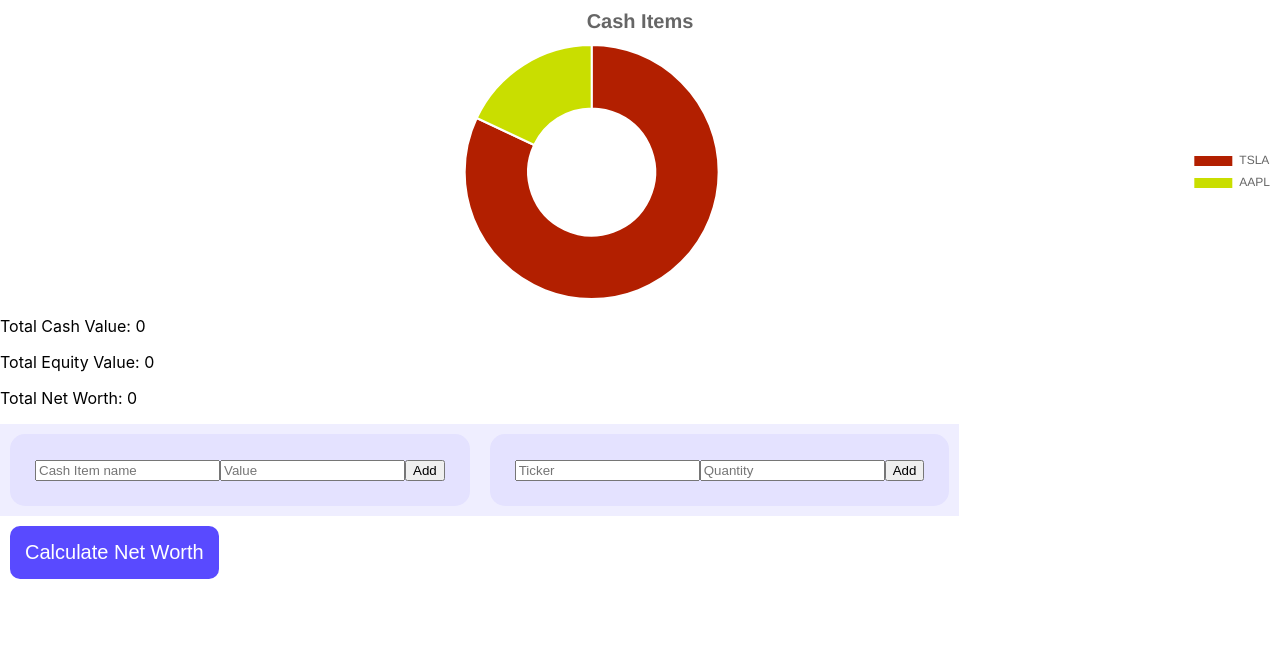
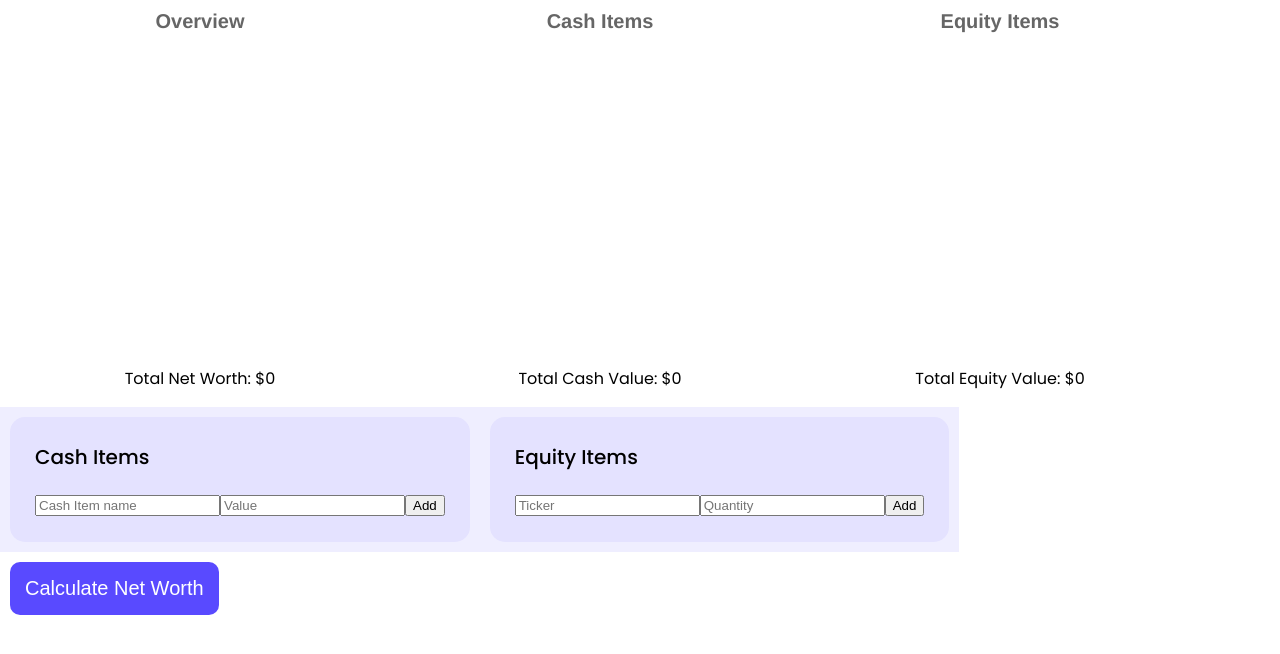
Before and after one commit to Dominic-C/net_worth_calculator, a React (Create React App) app: page / in a window 1280 px wide. Shown: the top 654 px of the page. Built offline with nearby package versions, Linux system fonts and the light colour scheme.

Commit message:
add graphs for other items

```diff
--- a/public/index.html
+++ b/public/index.html
@@ -24,6 +24,8 @@
       work correctly both with client-side routing and a non-root public URL.
       Learn how to configure a non-root public URL by running `npm run build`.
     -->
+    <link rel="preconnect" href="https://fonts.gstatic.com">
+    <link href="https://fonts.googleapis.com/css2?family=Poppins:ital,wght@0,100;0,200;0,300;0,400;0,500;0,600;0,700;0,800;0,900;1,100;1,200;1,300;1,400;1,500;1,600;1,700;1,800;1,900&display=swap" rel="stylesheet">
     <title>React App</title>
   </head>
   <body>
--- a/src/Components/CashPanel/CashPanel.js
+++ b/src/Components/CashPanel/CashPanel.js
@@ -14,6 +14,7 @@ const cashPanel = (props) => {
         })
     }
     return (<div className={classes.CashPanel}>
+        <p className={classes.description}>{props.description}</p>
         {entries}
         <NewCashEntry inputChanged={props.inputChanged} clicked={props.addCashEntryHandler} newCashItem={props.newCashItem}/>
     </div>);
--- a/src/Components/CashPanel/CashPanel.module.css
+++ b/src/Components/CashPanel/CashPanel.module.css
@@ -5,3 +5,10 @@
     margin: 10px;
     border-radius: 15px;
 }
+
+
+.description {
+    margin-top: 0;
+    font-size: 20px;
+    font-weight: 500;
+}
--- a/src/Components/DoghnutGraph/DoughnutGraph.js
+++ b/src/Components/DoghnutGraph/DoughnutGraph.js
@@ -1,5 +1,6 @@
 import React from "react";
 import {Doughnut} from 'react-chartjs-2';
+import classes from "./DoughnutGraph.module.css";
 
 // takes in labels and data as props
 // [{name, value}]
@@ -12,24 +13,24 @@ const doughnutGraph = (props) => {
                 {
                     label: props.title,
                     backgroundColor: [
-                        '#B21F00',
-                        '#C9DE00',
-                        '#2FDE00',
-                        '#00A6B4',
-                        '#6800B4'
+                        '#9580ff',
+                        '#d580ff',
+                        '#ff80ea',
+                        '#ff80ab',
+                        '#ff9580'
                       ],
                       hoverBackgroundColor: [
-                      '#501800',
-                      '#4B5000',
-                      '#175000',
-                      '#003350',
-                      '#35014F'
+                      '#785dff',
+                      '#c95dff',
+                      '#ff5de4',
+                      '#ff5d93',
+                      '#ff785d'
                       ],
                     data: values
                 }
             ]
         }
-        return (<div>
+        return (<div className={classes.DoughnutContainer}>
                     <Doughnut
                             data={data}
                             width={300}
@@ -47,6 +48,7 @@ const doughnutGraph = (props) => {
                                 maintainAspectRatio: false
                             }}
                             />
+                    <p>{props.description}: ${props.displayVal}</p>
         </div>);
 }
 
--- /dev/null
+++ b/src/Components/DoghnutGraph/DoughnutGraph.module.css
@@ -0,0 +1,5 @@
+.DoughnutContainer {
+    width: 400px;
+    display: inline-block;
+    text-align: center;
+}
--- a/src/Components/EquityPanel/EquityPanel.js
+++ b/src/Components/EquityPanel/EquityPanel.js
@@ -14,6 +14,7 @@ const equityPanel = (props) => {
         })
     }
     return (<div className={classes.EquityPanel}>
+        <p className={classes.description}>{props.description}</p>
         {entries}
         <NewEquityEntry equityInputChangeHandler={props.inputChangeHandler}
             clicked={props.clicked}
--- a/src/Components/EquityPanel/EquityPanel.module.css
+++ b/src/Components/EquityPanel/EquityPanel.module.css
@@ -5,3 +5,9 @@
     margin: 10px;
     border-radius: 15px;
 }
+
+.description {
+    margin-top: 0;
+    font-size: 20px;
+    font-weight: 500;
+}
--- a/src/Containers/NetWorthCalculator/NetWorthCalculator.js
+++ b/src/Containers/NetWorthCalculator/NetWorthCalculator.js
@@ -25,7 +25,7 @@ class NetWorthCalculator extends Component {
         totalEquityValue: 0,
         totalValue: 0,
         // TODO: add items to these lists when the calculate button is hit
-        cashDoughnut: [{name: "TSLA", value: 560},{ name: "AAPL", value: 123}],
+        cashDoughnut: [],
         equityDoughnut: [],
         totalDoughnut: []
     }
@@ -106,6 +106,11 @@ class NetWorthCalculator extends Component {
         }, 0).toFixed(2);
         this.setState({ totalEquityValue: totalEquityValue });
         this.setState({ totalValue: parseFloat(totalCashValue) + parseFloat(totalEquityValue) });
+
+        // setting doughnut graph values
+        this.setState({totalDoughnut: [{name: "Cash", value: totalCashValue},{name: "Equities", value: totalEquityValue}]});
+        this.setState({cashDoughnut: allCashItems});
+        this.setState({equityDoughnut: allEquityItems.map(equityItem => ({name: equityItem.ticker, value: equityItem.totalValue}))});
     }
 
 
@@ -113,14 +118,26 @@ class NetWorthCalculator extends Component {
     render() {
         return (<div>
             <div>
-                <DoughnutGraph datalist={this.state.cashDoughnut} title="Cash Items"/>
-                <OverviewPanel cashValue={this.state.totalCashValue}
-                    equityValue={this.state.totalEquityValue}
-                    totalValue={this.state.totalValue}
-                />
+                <DoughnutGraph
+                    datalist={this.state.totalDoughnut}
+                    displayVal={this.state.totalValue}
+                    description="Total Net Worth"
+                    title="Overview"/>
+                <DoughnutGraph
+                    datalist={this.state.cashDoughnut}
+                    displayVal={this.state.totalCashValue}
+                    description="Total Cash Value"
+                    title="Cash Items"/>
+                <DoughnutGraph
+                    datalist={this.state.equityDoughnut}
+                    displayVal={this.state.totalEquityValue}
+                    description="Total Equity Value"
+                    title="Equity Items"/>
 
                 <div className={classes.nwContainer}>
-                    <CashPanel addCashEntryHandler={this.addCashEntryHandler}
+                    <CashPanel
+                        description="Cash Items"
+                        addCashEntryHandler={this.addCashEntryHandler}
                         cashItems={this.state.cashItems}
                         inputChanged={this.onCashInputChange}
                         newCashItem={this.state.newCashItem}
@@ -128,6 +145,7 @@ class NetWorthCalculator extends Component {
                     />
 
                     <EquityPanel
+                        description="Equity Items"
                         equityItems={this.state.equityItems}
                         inputChangeHandler={this.onEquityInputChange}
                         newEquityItem={this.state.newEquityItem}
--- a/src/index.css
+++ b/src/index.css
@@ -1,8 +1,6 @@
 body {
   margin: 0;
-  font-family: -apple-system, BlinkMacSystemFont, 'Segoe UI', 'Roboto', 'Oxygen',
-    'Ubuntu', 'Cantarell', 'Fira Sans', 'Droid Sans', 'Helvetica Neue',
-    sans-serif;
+  font-family: 'Poppins', sans-serif;
   -webkit-font-smoothing: antialiased;
   -moz-osx-font-smoothing: grayscale;
 }
```
Also changed, not shown: src/Containers/NetWorthCalculator/NetWorthCalculator.module.css (line endings or trailing spaces).
